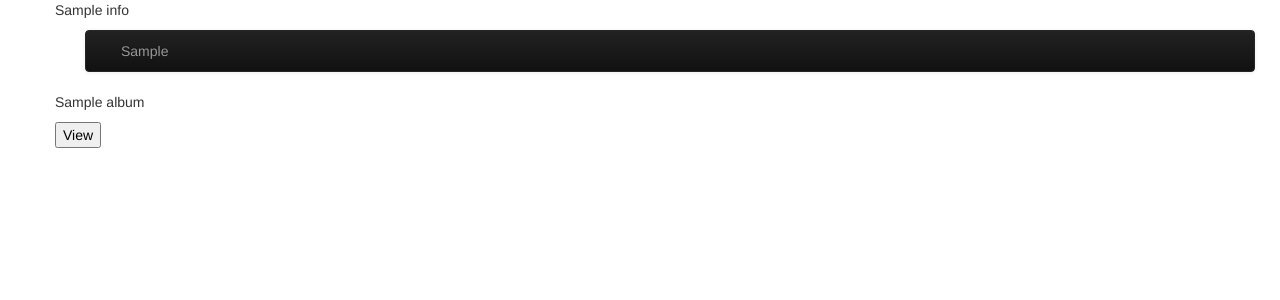
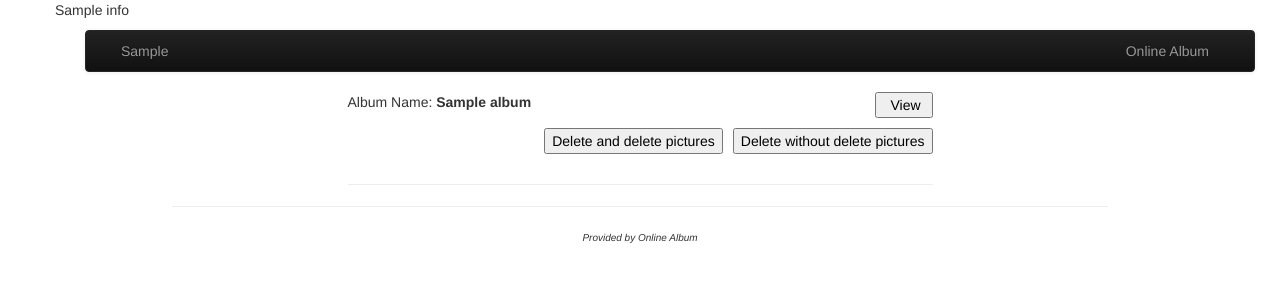
Before and after one commit to smbdboy/album, a Python web app: template templates/album.html in a window 1280 px wide. Shown: the top 300 px of the page. Run offline with Jinja, Linux system fonts and the light colour scheme; the template is opened without the code that fills it: most values are stand-ins (such as "Sample title", 1, 10 or a date in 2020); some libraries are stand-ins or nearby versions.

Commit message:
doing a little bit more

```diff
--- a/stylesheets/main.css
+++ b/stylesheets/main.css
@@ -2,6 +2,38 @@
 {
     display: none;
 }
+.album-row
+{
+    margin: auto;
+    width: 50%;
+}
+.footer-row
+{
+    font-size: 10px;
+    font: Serif;
+    font-style: italic;
+    margin: auto;
+    width: 80%;
+    clear: both;
+}
+
+.center-align
+{
+    margin:auto;
+    width:50%;
+}
+.middle
+{
+    clear: both;
+    position: relative;
+    top:10px;
+}
+.del-with-pics
+{
+    position: relative;
+    right: 10px;
+}
+
 /* For the top bar */
 .top-container {
     height: 200px;
--- a/templates/album.html
+++ b/templates/album.html
@@ -4,13 +4,26 @@
 
 {% if albums %}
 {% for album in albums %}
-        <form action="show_album" method="POST">
-            <label>
+<div class='album-row'>
+    <p style="display:inline"> Album Name: <b>{{ album.name }}</b></p>
+    <form action="show_album" method="POST" style='display:inline'>
         <input class='disappear' name='album_id' value="{{ album.key() }}" />
-                <p display="inline">{{ album.name }}</p>
-                <input type='submit' value='View' />
-            </label>
+        <input style="display:block; float:right" type='submit' value='  View ' />
     </form>
+    <div class='row middle'>
+        <form action="del_album" method="POST" style='display:inline; float:right'>
+            <input class='disappear' name='album_id' value="{{ album.key() }}" />
+            <input class='disappear' name='album_id_without_pics' />
+            <input type='submit' value='Delete without delete pictures' />
+        </form>
+        <form action="del_album" method="POST" style='display:inline; float:right'>
+            <input class='disappear' name='album_id' value="{{ album.key() }}" />
+            <input class='disappear' name='album_id_with_pics'  />
+            <input type='submit' class='del-with-pics' value='Delete and delete pictures' />
+        </form>
+    </div>
+    <hr />
+</div>
 {% endfor %}
 {% else %}
 <div>
--- a/templates/base.html
+++ b/templates/base.html
@@ -6,6 +6,7 @@
         <link href="../bootstrap/css/bootstrap.css" rel="stylesheet">
         <link href="../bootstrap/css/bootstrap-responsive.css" rel="stylesheet">
         <link type="text/css" rel="stylesheet" href="../stylesheets/main.css">
+        <link type="text/javascript"  href="../script/script.js">
     </head>
     <body>
         <div class="container">
@@ -21,7 +22,7 @@
             <div class="span12">
                 <div class="navbar navbar-inverse">
                     <div class="navbar-inner">
-                        <ul class="nav">
+                        <ul class="nav" style='display:block'>
                             <!-- nav_dic nav_entry -> entry active status -->
                             {% for nav_entry in nav_list %}
                             {% if nav_dic[nav_entry] == 'active' %}
@@ -33,6 +34,9 @@
                             {% endif %}
                             {% endfor %}
                         </ul>
+                        <ul class="nav" align='right' style='display:block; float:right; '>
+                            <li><a>Online Album</a></li>
+                        </ul>
                     </div>
                 </div>
             </div>
@@ -42,6 +46,15 @@
             {% block body scoped%}
             {% endblock %}
             <!-- End of Main function area -->
+
+            <!-- footer -->
+            <div class='footer-row'>
+                <hr />
+                <p align='center'>
+                Provided by Online Album
+                </p>
+            </div>
+            <!-- end of footer -->
         </div>
     </body>
 </html>
--- a/templates/home.html
+++ b/templates/home.html
@@ -1,4 +1,6 @@
 {% extends "base.html" %}
 {% block body %}
-<p> Welcome to Online Album Generating System</p>
+<div class='album-row'>
+    <p align='center'> Welcome to Online Album Generating System</p>
+</div>
 {% endblock %}
```
Also changed, not shown: main.py (+28 -0 lines), scripts/script.js (added, +13 -0 lines), templates/show_album.html (+5 -2 lines), templates/upload.html (+11 -9 lines), 1 other file. Lines whose indentation alone changed are shown as unchanged.
